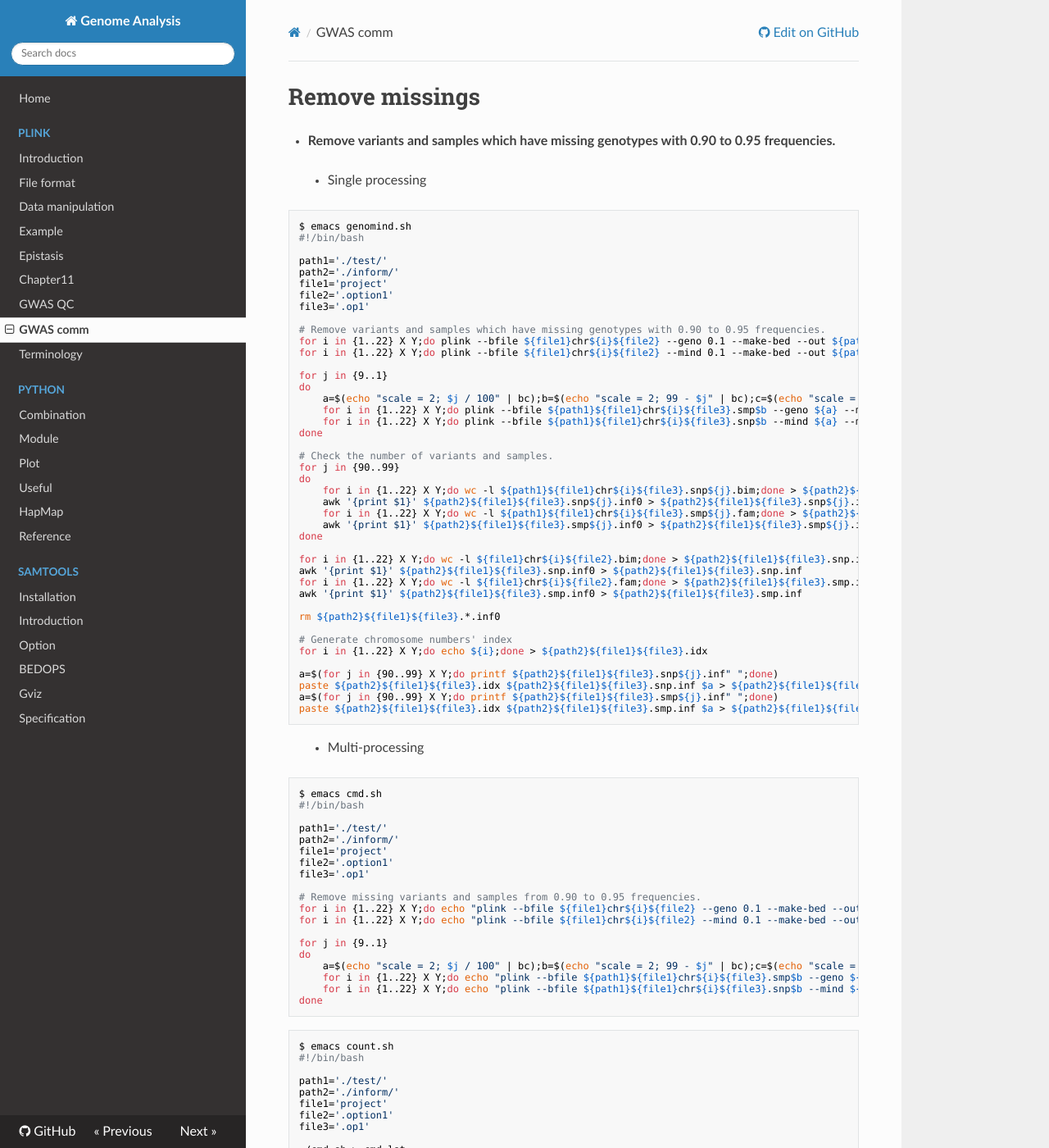
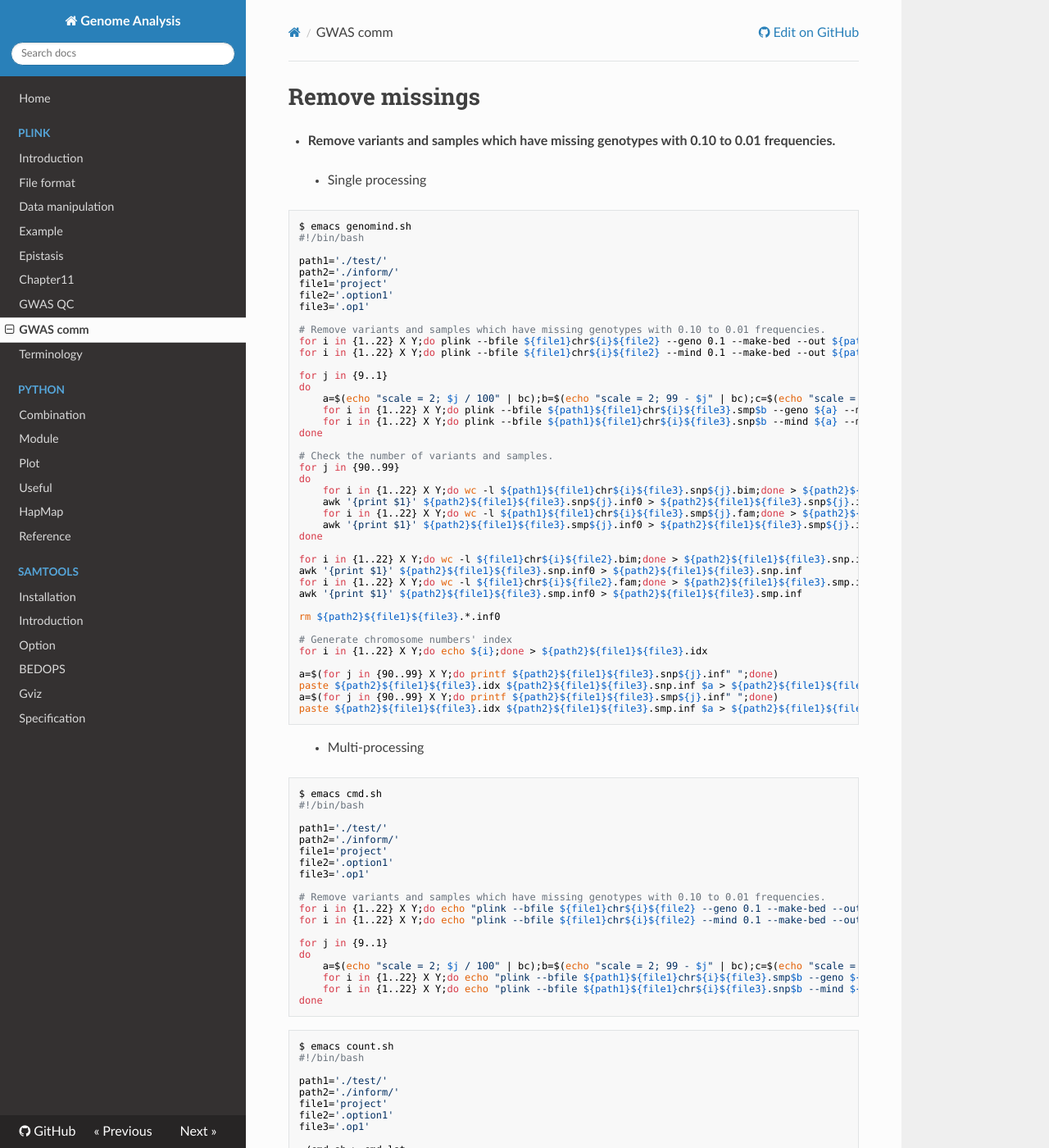
Before and after one commit to WonyoungCho/plink, an MkDocs documentation site: the page built from docs/GWAS_bash.md, in a window 1280 px wide and 1400 px high. Shown: the whole window at 82% size. Built offline with MkDocs 1.6.1, drawn with Linux system fonts in a browser that asks for light colours; nearby versions of some CDN libraries; old or Windows-style settings are respelled for this version of MkDocs.

Commit message:
Update GWAS_bash.md

````diff
--- a/docs/GWAS_bash.md
+++ b/docs/GWAS_bash.md
@@ -1,5 +1,5 @@
 # Remove missings
-- **Remove variants and samples which have missing genotypes with 0.90 to 0.95 frequencies.**
+- **Remove variants and samples which have missing genotypes with 0.10 to 0.01 frequencies.**
 
 > - Single processing
 ```
@@ -12,7 +12,7 @@ file1='project'
 file2='.option1'
 file3='.op1'
 
-# Remove variants and samples which have missing genotypes with 0.90 to 0.95 frequencies.
+# Remove variants and samples which have missing genotypes with 0.10 to 0.01 frequencies.
 for i in {1..22} X Y;do plink --bfile ${file1}chr${i}${file2} --geno 0.1 --make-bed --out ${path1}${file1}chr${i}${file3}.snp90;done
 for i in {1..22} X Y;do plink --bfile ${file1}chr${i}${file2} --mind 0.1 --make-bed --out ${path1}${file1}chr${i}${file3}.smp90;done
 
@@ -59,7 +59,7 @@ file1='project'
 file2='.option1'
 file3='.op1'
 
-# Remove missing variants and samples from 0.90 to 0.95 frequencies.
+# Remove variants and samples which have missing genotypes with 0.10 to 0.01 frequencies.
 for i in {1..22} X Y;do echo "plink --bfile ${file1}chr${i}${file2} --geno 0.1 --make-bed --out ${path1}${file1}chr${i}${file3}.snp90";done
 for i in {1..22} X Y;do echo "plink --bfile ${file1}chr${i}${file2} --mind 0.1 --make-bed --out ${path1}${file1}chr${i}${file3}.smp90";done
 
````
